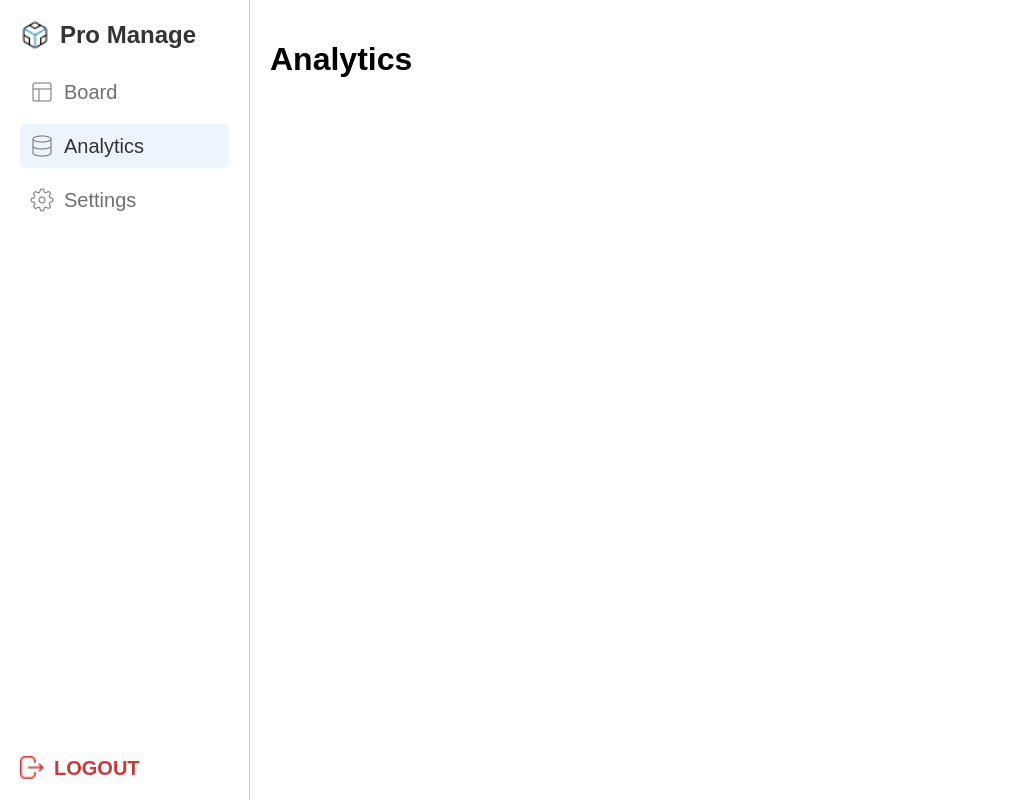
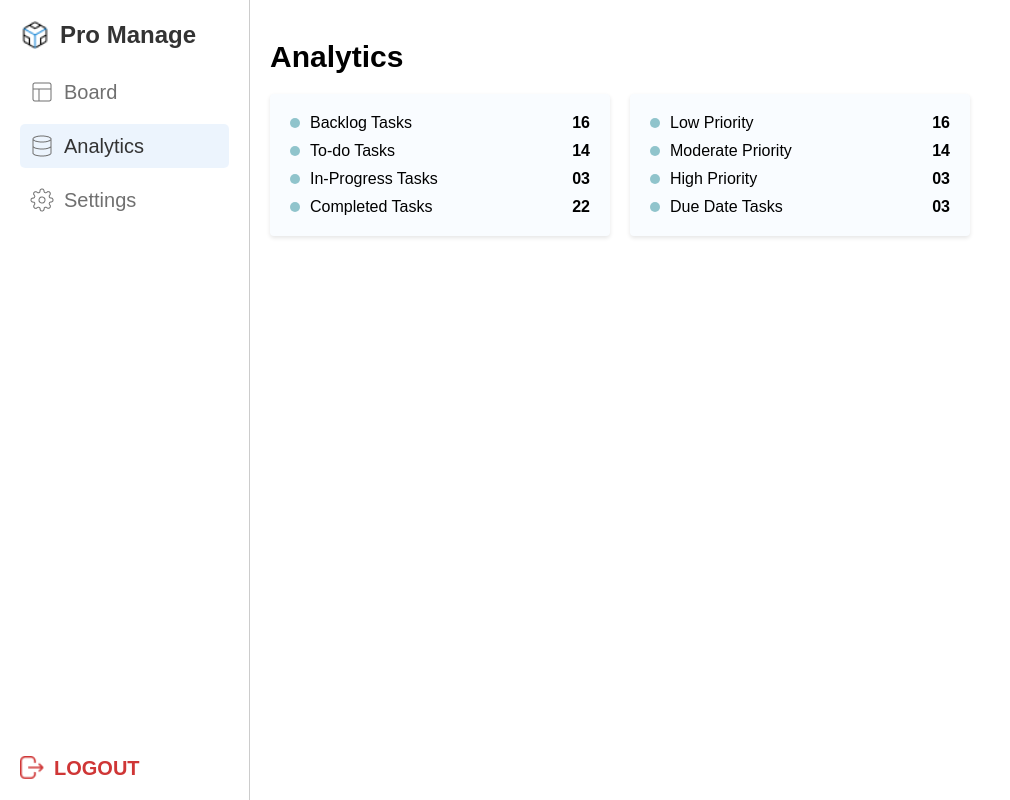
Before and after one commit to sarthakare/ProManage, a React (Vite) app in the folder client/: page /home/analytics in a window 1280 px wide. Shown: the whole page, without its empty margins (0-1010 px from the left). Built offline with nearby package versions, Linux system fonts and the light colour scheme.

Commit message:
Analytics fronend created

```diff
--- a/client/src/components/Analytics.jsx
+++ b/client/src/components/Analytics.jsx
@@ -1,9 +1,57 @@
+import "../styles/Analytics.css";
+
 function Analytics() {
   return (
     <div>
       <h1>Analytics</h1>
+      <div className="task-dashboard">
+        <div className="task-list">
+          <div className="task-item">
+            <span className="task-dot"></span>
+            <span className="task-name">Backlog Tasks</span>
+            <span className="task-count">16</span>
+          </div>
+          <div className="task-item">
+            <span className="task-dot"></span>
+            <span className="task-name">To-do Tasks</span>
+            <span className="task-count">14</span>
+          </div>
+          <div className="task-item">
+            <span className="task-dot"></span>
+            <span className="task-name">In-Progress Tasks</span>
+            <span className="task-count">03</span>
+          </div>
+          <div className="task-item">
+            <span className="task-dot"></span>
+            <span className="task-name">Completed Tasks</span>
+            <span className="task-count">22</span>
+          </div>
+        </div>
+        <div className="task-list">
+          <div className="task-item">
+            <span className="task-dot"></span>
+            <span className="task-name">Low Priority</span>
+            <span className="task-count">16</span>
+          </div>
+          <div className="task-item">
+            <span className="task-dot"></span>
+            <span className="task-name">Moderate Priority</span>
+            <span className="task-count">14</span>
+          </div>
+          <div className="task-item">
+            <span className="task-dot"></span>
+            <span className="task-name">High Priority</span>
+            <span className="task-count">03</span>
+          </div>
+          <div className="task-item">
+            <span className="task-dot"></span>
+            <span className="task-name">Due Date Tasks</span>
+            <span className="task-count">03</span>
+          </div>
+        </div>
+      </div>
     </div>
-  )
+  );
 }
 
 export default Analytics
--- a/client/src/styles/Analytics.css
+++ b/client/src/styles/Analytics.css
@@ -0,0 +1,48 @@
+
+h1 {
+  font-size: 30px;
+  margin-bottom: 20px;
+}
+
+.task-dashboard {
+  display: flex;
+  gap: 20px;
+}
+
+.task-list {
+  background-color: #f9fcff;
+  border-radius: 4px;
+  box-shadow: 0 2px 4px rgba(0, 0, 0, 0.1);
+  padding: 20px;
+  width: 300px;
+}
+
+.task-item {
+  display: flex;
+  align-items: center;
+  justify-content: space-between;
+  margin-bottom: 10px;
+}
+
+.task-item:last-child {
+  margin-bottom: 0;
+}
+
+.task-dot {
+  height: 10px;
+  width: 10px;
+  background-color: #90c4cc;
+  border-radius: 50%;
+  display: inline-block;
+  margin-right: 10px;
+}
+
+.task-name {
+  flex-grow: 1;
+  font-size: 16px;
+}
+
+.task-count {
+  font-weight: bold;
+  font-size: 16px;
+}
--- a/client/src/styles/Settings.css
+++ b/client/src/styles/Settings.css
@@ -1,5 +1,3 @@
-.userDetails {
-}
 
 .userInfoSettings input {
   width: 50%;
```
